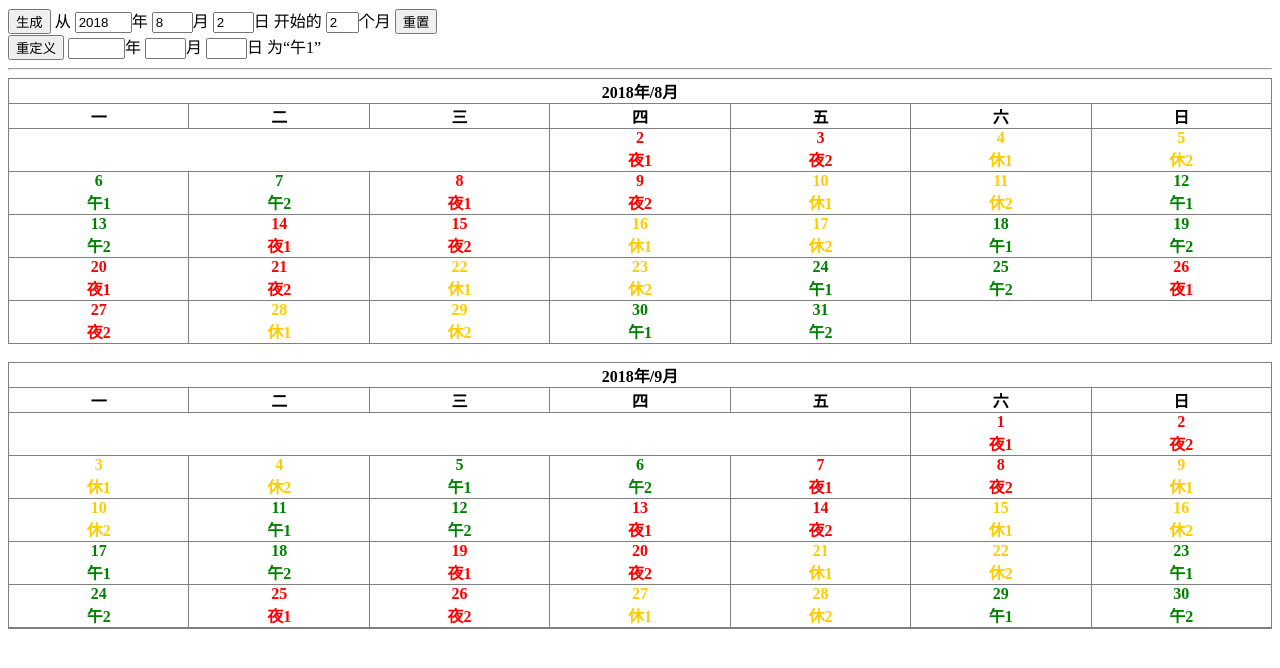
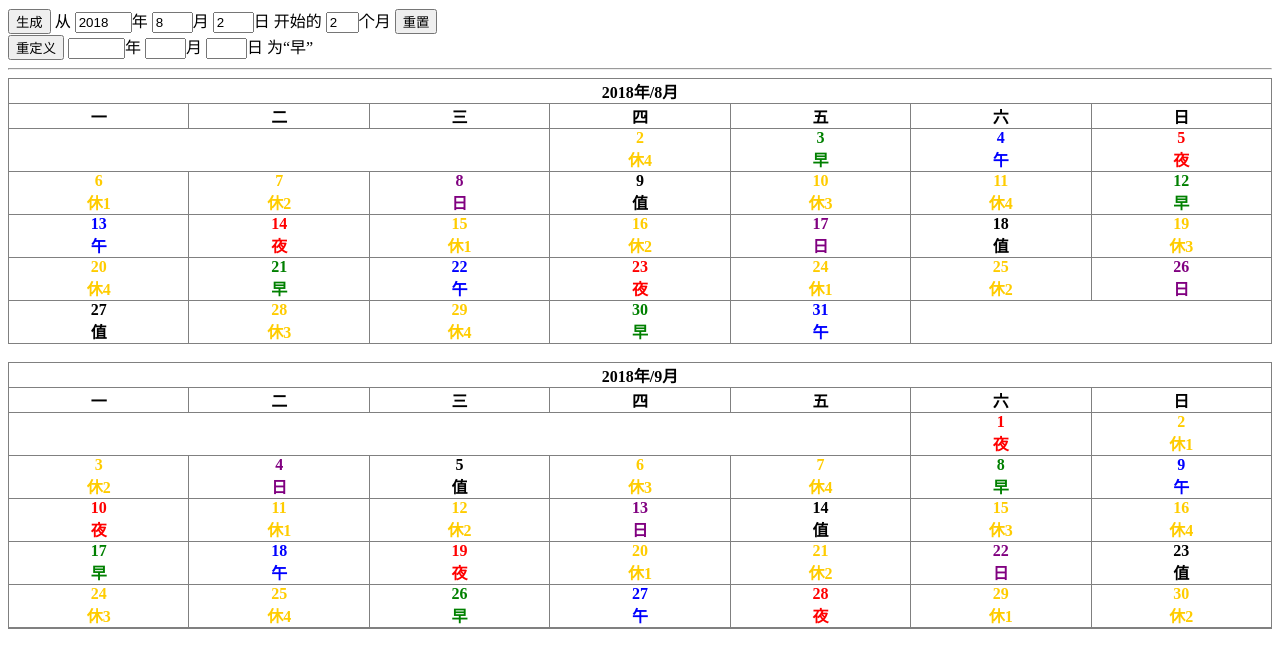
Before and after one commit to guzhen/lou, a plain HTML site: page index.html in a window 1280 px wide. Drawn offline with Linux system fonts and the light colour scheme.

Commit message:
update new info

```diff
--- a/index.html
+++ b/index.html
@@ -38,7 +38,7 @@ td {
     <input type="text" id="syear" maxlength="4" size="4"/>年
     <input type="text" id="smonth" maxlength="2" size="2"/>月
     <input type="text" id="sday" maxlength="2" size="2"/>日
-    为“午1”
+    为“早”
     <hr/>
     <div><script type="text/javascript">freshpage();</script></div>
 </body></html>
--- a/output.js
+++ b/output.js
@@ -59,7 +59,7 @@ function writehtml(result)
 }
 //-------------------------
 //       parse
-var startdate=[2016,11,2,0];
+var startdate=[2018,8,3,0];
 function shiftindex(target)
 {
     var data=startdate;
@@ -70,8 +70,8 @@ function shiftindex(target)
 }
 function louparse(target, page_len)
 {
-    var work=["午1", "午2", "夜1", "夜2", "休1", "休2"];
-    var color=["green", "green", "red", "red", "#FFCC00", "#FFCC00"];
+    var work=["早", "午", "夜", "休1", "休2", "日", "值", "休3", "休4"];
+    var color=["green", "blue", "red", "#FFCC00", "#FFCC00", "purple", "black", "#FFCC00", "#FFCC00"];
     var index = shiftindex(target) % work.length;
     if (index < 0) {index += work.length;}
     var target_t=new Date(target[0], target[1]-1, target[2]);
```
